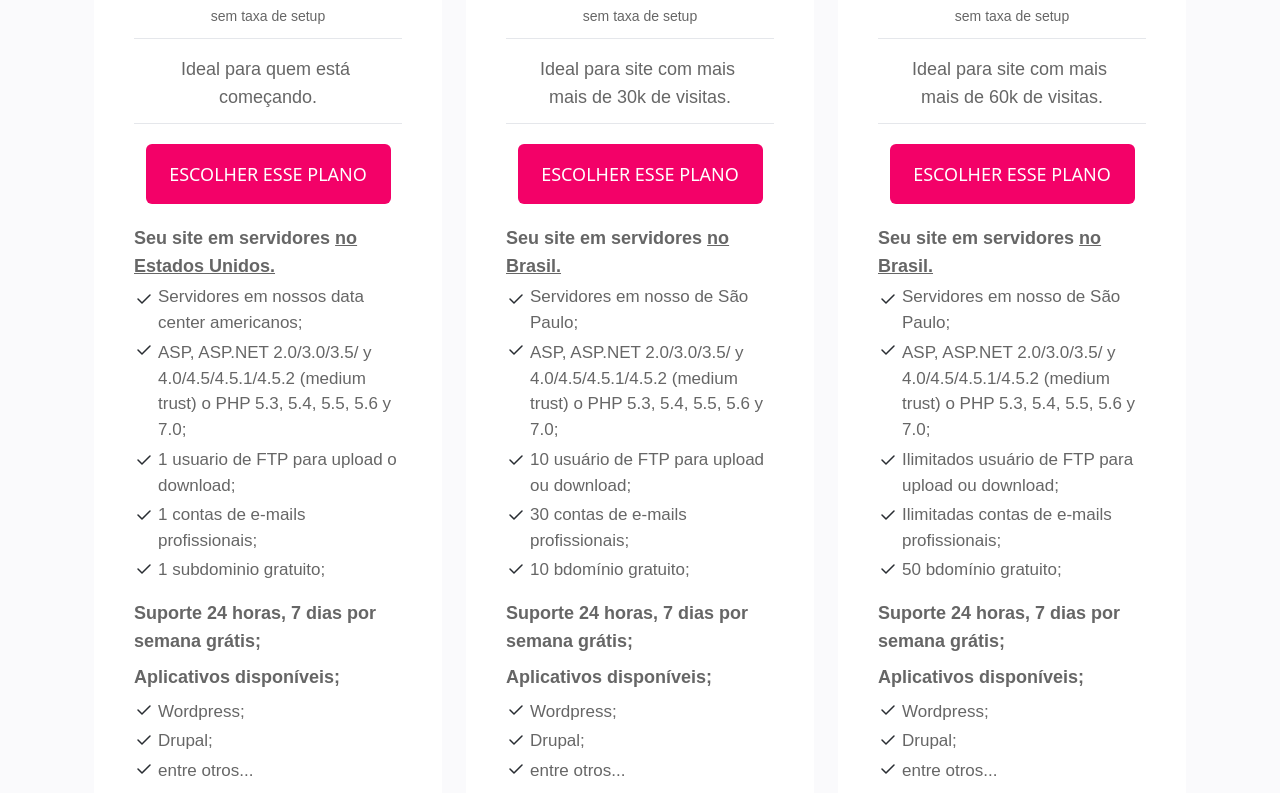
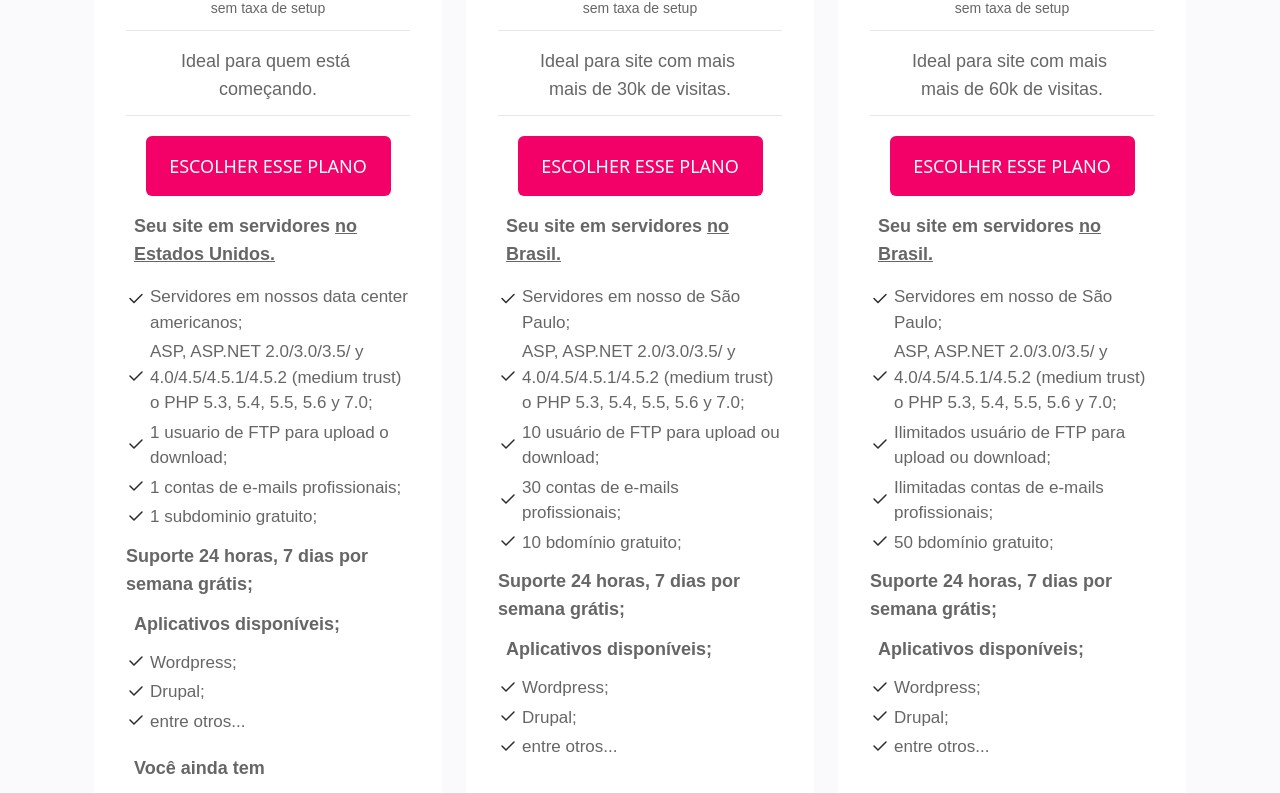
Before and after one commit to CharllyG23/app-login-register, a Vue app: page /#/plans in a window 1280 px wide. Shown: the part 500-1293 px from the top of the page. Built offline with nearby package versions, Linux system fonts and the light colour scheme.

Commit message:
Fix: style arrangements

```diff
--- a/src/components/AppButton/AppButton-style.scss
+++ b/src/components/AppButton/AppButton-style.scss
@@ -48,3 +48,24 @@
 		@apply before:opacity-30;
 	}
 }
+
+.buttom-primary {
+        background-color: #F30168;
+              .label {
+                      color: white;
+              }
+      }
+
+      .buttom-outline-black {
+        background-color: white;
+        border: 2px solid black;
+        &:hover {
+              background-color: black;
+              .label {
+                      color: white;
+              }
+        }
+              .label {
+                      color: black;
+              }
+      }
--- a/src/components/AppButton/AppButton.vue
+++ b/src/components/AppButton/AppButton.vue
@@ -36,12 +36,11 @@ const props = defineProps({
 		default: 'text-base',
 	},
 
-	color: {
+	theme: {
 		type: String,
 		default: 'black',
 	},
 
-	textColor: { type: String, default: 'white' },
 
 	label: {
 		type: String,
@@ -56,17 +55,18 @@ const props = defineProps({
 	},
 })
 
-const setStyles = () => ({
-	width: props.fullWidth ? '100%' : `${props.width}px`,
-	height: `${props.height}px`,
-	fontSize: typeof props.fontSize === 'number' ? `${props.fontSize}px` : null,
-})
+const setStyles = () => {
+	return {
+		width: props.fullWidth ? '100%' : `${props.width}px`,
+		height: `${props.height}px`,
+		fontSize: typeof props.fontSize === 'number' ? `${props.fontSize}px` : null,
+	}
+}
 
 const setClasses = () => [
 	typeof props.fontSize === 'string' ? props.fontSize : '',
-	`text-${props.textColor}`,
-	props.color,
 	`hover:text-${props.textColor}`,
+	`buttom-${props.theme}`
 ]
 
 const classes = ref(setClasses())
@@ -81,14 +81,4 @@ const classList = computed(() => classes.value.join(' '))
 </script>
 <style lang="scss" scoped>
 @import './AppButton-style.scss';
-
-.buttom-color-1 {
-  background-color: #F30168;
-;
-}
-
-.buttom-color-2 {
-  background-color: black
-}
-
 </style>
--- a/src/components/PricePlans/PricePlans-style.scss
+++ b/src/components/PricePlans/PricePlans-style.scss
@@ -21,12 +21,8 @@
       }
   }
 
-  .chosenPlane{
-    @apply bg-black w-[179px] max-w-full;
-  }
-
   &_content{
-    @apply bg-white p-5 lg:p-10;
+    @apply bg-white rounded-md p-5 lg:p-8;
 
     &_header{
       @apply text-center space-y-3;
@@ -43,19 +39,25 @@
       }
 
       .description{
-        @apply text-lg pt-1 whitespace-break-spaces px-4
+        @apply text-lg pt-1 whitespace-break-spaces px-6;
       }
     }
 
     .button{
-      @apply py-5 flex justify-center;
+      @apply flex justify-center;
     }
 
     .info{
-      @apply space-y-4;
+      @apply space-y-3;
 
       .serve{
-        @apply font-bold text-lg pb-1 ;
+        @apply font-bold text-lg py-4 px-2;
+      }
+      .you{
+        @apply font-bold text-lg py-2 px-2;
+      }
+      .day{
+        @apply font-bold text-lg ;
       }
 
       .list{
--- a/src/components/PricePlans/PricePlans.vue
+++ b/src/components/PricePlans/PricePlans.vue
@@ -5,10 +5,8 @@
         <div v-if="data.butUsed && !data.chosenPlane" class="tag_content">
           <span>MAIS USADO</span>
         </div>
-        <div v-if="data.chosenPlane" class="tag_content chosenPlane">
-          <span>PLANO ESCOLHIDO</span>
       </div>
-      </div>
+     <div class="pricePlans_container">
       <div class="pricePlans_content">
         <div class="pricePlans_content_header">
           <h1 class="title">{{ data.name }}</h1>
@@ -28,9 +26,9 @@
             <p class="description">{{ data.description }}</p>
           <app-line />
         </div>
-      <div v-if="!data.chosenPlane" class="button">
+        <div v-if="!data.chosenPlane" class="button pt-5">
           <app-button
-          color="buttom-color-1"
+            theme="primary"
             font-size="text-lg"
             @click="nextPage"
           >
@@ -41,20 +39,20 @@
           <div>
             <p class="serve"> {{ data.servers }} <span class="underline decoration">{{ data.state }}</span></p>
             <div class="list">
-              <div class="flex items-center">
-                <img :src="tickSquare" alt="square" class="pb-5">
+                <div class="flex">
+                  <img :src="tickSquare" alt="square" class="pb-5 inline-flex">
                   <p>{{ data.data }}</p>
                 </div>
                 <div class="flex items-center">
-                <img :src="tickSquare" alt="square" class="pb-20">
+                  <img :src="tickSquare" alt="square" >
                   <p>{{ data.asp }}</p>
                 </div>
                 <div class="flex items-center">
-                <img :src="tickSquare" alt="square" class="pb-6">
+                  <img :src="tickSquare" alt="square" >
                   <p>{{ data.ftp }}</p>
                 </div>
                 <div class="flex items-center">
-                <img :src="tickSquare" alt="square" class="pb-6">
+                  <img :src="tickSquare" alt="square" >
                   <p>{{ data.accountsEmail }}</p>
                 </div>
                 <div class="flex items-center">
@@ -65,8 +63,8 @@
           </div>
 
           <div class="list">
-          <p class="serve"> {{ data.support }}</p>
-          <p class="serve"> {{ data.applications }}</p>
+            <p class="day"> {{ data.support }}</p>
+            <p class="you"> {{ data.applications }}</p>
             <div class="list">
               <div class="flex items-center">
                 <img :src="tickSquare" alt="square">
@@ -94,7 +92,7 @@
           </div>
 
             <div class="list">
-          <p class="serve"> {{ data.you }}</p>
+              <p class="you"> {{ data.you }}</p>
                 <div class="list">
                   <div class="flex items-center">
                     <img :src="tickSquare" alt="square">
@@ -105,7 +103,7 @@
                     <p>{{ data.antiSpam }}</p>
                   </div>
                   <div class="flex items-center">
-              <img :src="tickSquare" alt="square" class="pb-5">
+                    <img :src="tickSquare" alt="square" class="pb-1">
                     <p>{{ data.panelDNS }}</p>
                   </div>
                   <div class="flex items-center">
@@ -128,11 +126,12 @@
             </div>
         </div>
       </div>
+     </div>
     </app-card>
   </div>
 </template>
 <script setup>
-import { useRoute, useRouter } from 'vue-router';
+import { useRouter } from 'vue-router';
 import AppCard from '../AppCard/AppCard.vue';
 import AppButton from '../AppButton/AppButton.vue';
 import tickSquare from '../../assets/img/tick-square.svg';
@@ -147,7 +146,7 @@ const props = defineProps({
   const router = useRouter()
 
   const nextPage = () => {
-    router.push({ path: `/register/${props.data.id}` }) // -> /user/eduardo
+    router.push({ path: `/register/${props.data.id}` })
   };
 </script>
 <style lang="scss" scoped>
--- a/src/pages/AuthLogin/AuthLogin.vue
+++ b/src/pages/AuthLogin/AuthLogin.vue
@@ -31,10 +31,10 @@
             <app-button
               class="btn"
               fullWidth
-              color="buttom-color-1"
+              theme="primary"
               font-size="text-lg"
+              :label="'Login'"
             >
-              <span class="text-white">FAZER LOGIN</span>
             </app-button>
           </div>
         </div>
--- a/src/pages/AuthRegister/AuthRegister-style.scss
+++ b/src/pages/AuthRegister/AuthRegister-style.scss
@@ -1,5 +1,4 @@
 .authRegister{
-
     &_image{
         @apply text-center pt-16;
         img{
@@ -25,6 +24,40 @@
 
       .pricePlans{
         @apply mx-auto lg:mx-0 justify-center w-[348px];
+        &_overflow{
+          @apply h-[1040px] overflow-hidden relative ;
+          &::after {
+            content: '';
+            position: absolute;
+            left: 0px;
+            right: 0px;
+            height: 20%;
+            bottom: 0px;
+            background: linear-gradient(180deg, #FFFFFF 0%, rgba(255, 255, 255, 0.5) 100%);
+            transform: matrix(1, 0, 0, -1, 0, 0);
+            pointer-events: none;
+          }
+        }
+      }
+
+      .chosenPlane{
+        @apply flex justify-center absolute;
+          &_content{
+            position: relative;
+            top: -20px;
+            left: 90px;
+            background-color: #000000;
+            border-radius: 10px;
+            width: 179px;
+            height: 33px;
+            text-align: center;
+            justify-content: center;
+            color: white;
+            margin: 0;
+            font-size: 14px;
+            padding-top: 6px;
+            z-index: 20;
+          }
       }
 
       h1{
@@ -39,13 +72,106 @@
       }
 
       &_content{
-        @apply flex flex-col-reverse lg:flex-row justify-center pt-8 max-w-7xl mx-auto px-2 lg:px-10 gap-x-6;
+        @apply flex flex-col-reverse lg:flex-row justify-center pt-12 max-w-7xl mx-auto px-2 lg:px-12 gap-x-6 pb-10;
 
         .card{
-          @apply pb-12 lg:pb-0;
+          @apply pb-12 lg:pb-0 bg-white;
         }
         &_wrap{
             @apply w-full lg:max-w-[617px] p-[34px];
           }
       }
 }
+
+.checkbox {
+  --background: #fff;
+  --border: #d1d6ee;
+  --border-hover: #d8daea;
+  --border-active: #F30168;
+  --tick: #fff;
+  position: relative;
+  input,
+  svg {
+      width: 18px;
+      height: 18px;
+      display: block;
+  }
+  input {
+      -webkit-appearance: none;
+      -moz-appearance: none;
+      position: relative;
+      outline: none;
+      background: var(--background);
+      border: none;
+      margin: 0;
+      padding: 0;
+      cursor: pointer;
+      border-radius: 4px;
+      transition: box-shadow 0.3s;
+      box-shadow: inset 0 0 0 var(--s, 1px) var(--b, var(--border));
+      &:hover {
+          --s: 2px;
+          --b: var(--border-hover);
+      }
+      &:checked {
+          --b: var(--border-active);
+      }
+  }
+  svg {
+      pointer-events: none;
+      fill: none;
+      stroke-width: 2px;
+      stroke-linecap: round;
+      stroke-linejoin: round;
+      stroke: var(--stroke, var(--border-active));
+      position: absolute;
+      top: 0;
+      left: 0;
+      width: 18px;
+      height: 18px;
+      transform: scale(var(--scale, 1)) translateZ(0);
+  }
+  &.path {
+      input {
+          &:checked {
+              --s: 2px;
+              transition-delay: 0.4s;
+              & + svg {
+                  --a: 16.1 86.12;
+                  --o: 102.22;
+              }
+          }
+      }
+      svg {
+          stroke-dasharray: var(--a, 86.12);
+          stroke-dashoffset: var(--o, 86.12);
+          transition: stroke-dasharray 0.6s, stroke-dashoffset 0.6s;
+      }
+  }
+  &.bounce {
+      --stroke: var(--tick);
+      input {
+          &:checked {
+              --s: 11px;
+              & + svg {
+                  animation: bounce 0.4s linear forwards 0.2s;
+              }
+          }
+      }
+      svg {
+          --scale: 0;
+      }
+  }
+}
+
+@keyframes bounce {
+  50% {
+      transform: scale(1.2);
+  }
+  75% {
+      transform: scale(0.9);
+  }
+  100% {
+      transform: scale(1);
+  }
+}
--- a/src/pages/AuthRegister/AuthRegister.vue
+++ b/src/pages/AuthRegister/AuthRegister.vue
@@ -49,7 +49,6 @@
                   name="confirmPassword"
                 />
               </div>
-
               <div class="py-2">
                 <AppLine />
               </div>
@@ -65,20 +64,20 @@
                 </div>
               </div>
               <AppLine />
-              <div class="pt-4 flex ">
+              <div class="pt-6 flex">
                 <div class="checkbox path">
                   <input type="checkbox" id="c1">
                   <svg viewBox="0 0 21 21">
                       <path d="M5,10.75 L8.5,14.25 L19.4,2.3 C18.8333333,1.43333333 18.0333333,1 17,1 L4,1 C2.35,1 1,2.35 1,4 L1,17 C1,18.65 2.35,20 4,20 L17,20 C18.65,20 20,18.65 20,17 L20,7.99769186"></path>
                   </svg>
                 </div>
-                <p class="pl-3 text-base">Ao concluir com seu cadastro você concorda com nossos <p class="underline decoration ">termos de uso e politicas de privacidade</p>.</p>
+                <p class="pl-3 text-base">Ao concluir com seu cadastro você concorda com nossos <p class="underline decoration ">termos de uso e politicas de privacidade.</p></p>
               </div>
-              <div class="pt-6">
+              <div class="pt-10">
                 <app-button
                   class="btn"
                   fullWidth
-                  color="buttom-color-1"
+                  theme="primary"
                   font-size="text-lg"
                 >
                   <span class="text-white">CRIAR CONTA</span>
@@ -88,7 +87,14 @@
           </app-card>
         </div>
         <div class="pricePlans">
-          <price-plans :data="plan"/>
+          <div class="chosenPlane">
+            <div class="chosenPlane_content">
+              <p>PLANO ESCOLHIDO</p>
+            </div>
+          </div>
+          <div class="pricePlans_overflow">
+            <price-plans :data="plan"/>
+          </div>
         </div>
       </div>
   </div>
@@ -116,98 +122,4 @@ onBeforeUnmount(() => {
 </script>
 <style lang="scss" scoped>
 @import './AuthRegister-style.scss';
-
-.checkbox {
-    --background: #fff;
-    --border: #d1d6ee;
-    --border-hover: #d8daea;
-    --border-active: #F30168;
-    --tick: #fff;
-    position: relative;
-    input,
-    svg {
-        width: 18px;
-        height: 18px;
-        display: block;
-    }
-    input {
-        -webkit-appearance: none;
-        -moz-appearance: none;
-        position: relative;
-        outline: none;
-        background: var(--background);
-        border: none;
-        margin: 0;
-        padding: 0;
-        cursor: pointer;
-        border-radius: 4px;
-        transition: box-shadow 0.3s;
-        box-shadow: inset 0 0 0 var(--s, 1px) var(--b, var(--border));
-        &:hover {
-            --s: 2px;
-            --b: var(--border-hover);
-        }
-        &:checked {
-            --b: var(--border-active);
-        }
-    }
-    svg {
-        pointer-events: none;
-        fill: none;
-        stroke-width: 2px;
-        stroke-linecap: round;
-        stroke-linejoin: round;
-        stroke: var(--stroke, var(--border-active));
-        position: absolute;
-        top: 0;
-        left: 0;
-        width: 18px;
-        height: 18px;
-        transform: scale(var(--scale, 1)) translateZ(0);
-    }
-    &.path {
-        input {
-            &:checked {
-                --s: 2px;
-                transition-delay: 0.4s;
-                & + svg {
-                    --a: 16.1 86.12;
-                    --o: 102.22;
-                }
-            }
-        }
-        svg {
-            stroke-dasharray: var(--a, 86.12);
-            stroke-dashoffset: var(--o, 86.12);
-            transition: stroke-dasharray 0.6s, stroke-dashoffset 0.6s;
-        }
-    }
-    &.bounce {
-        --stroke: var(--tick);
-        input {
-            &:checked {
-                --s: 11px;
-                & + svg {
-                    animation: bounce 0.4s linear forwards 0.2s;
-                }
-            }
-        }
-        svg {
-            --scale: 0;
-        }
-    }
-}
-
-@keyframes bounce {
-    50% {
-        transform: scale(1.2);
-    }
-    75% {
-        transform: scale(0.9);
-    }
-    100% {
-        transform: scale(1);
-    }
-}
-
 </style>
```
Lines whose indentation alone changed are shown as unchanged.
